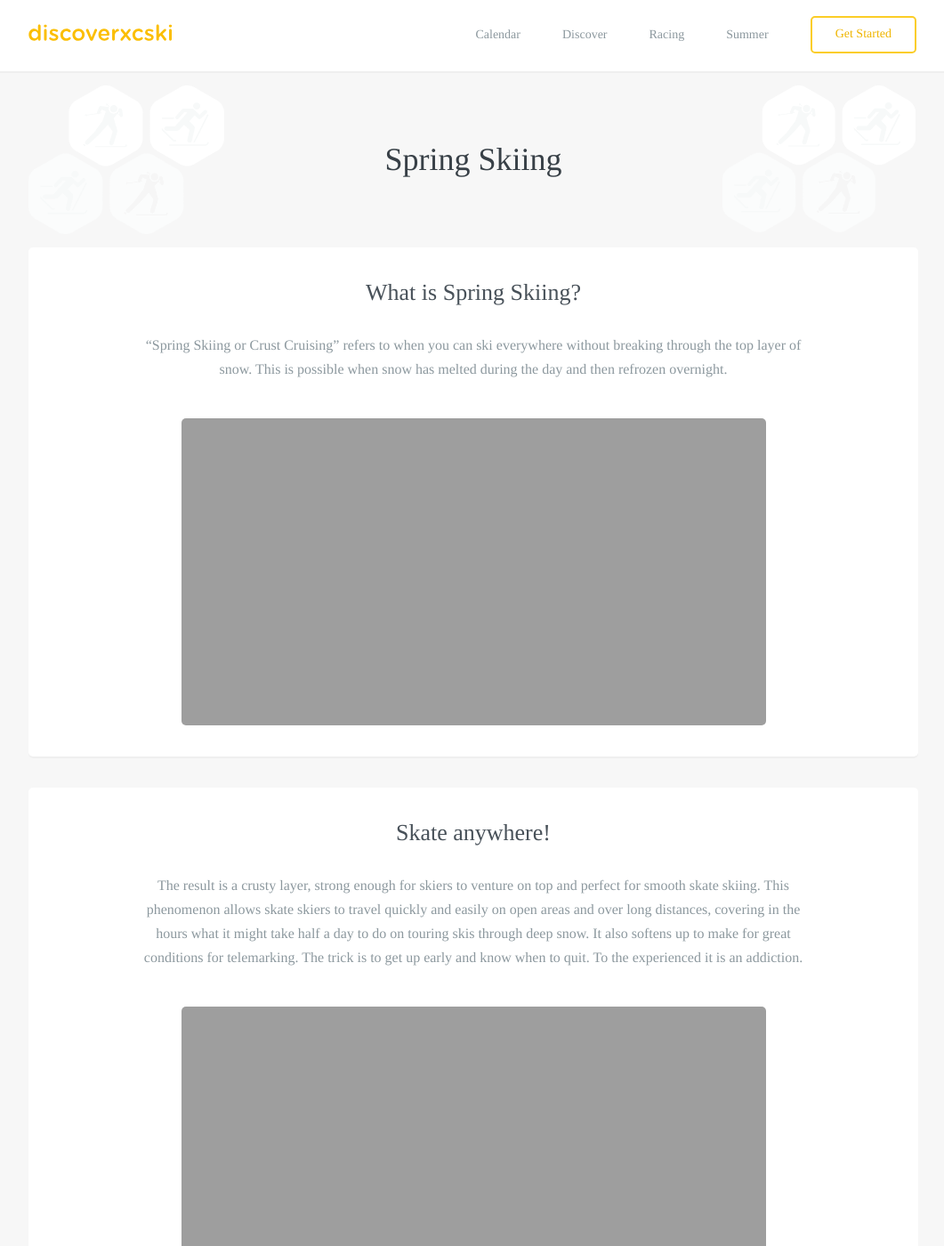
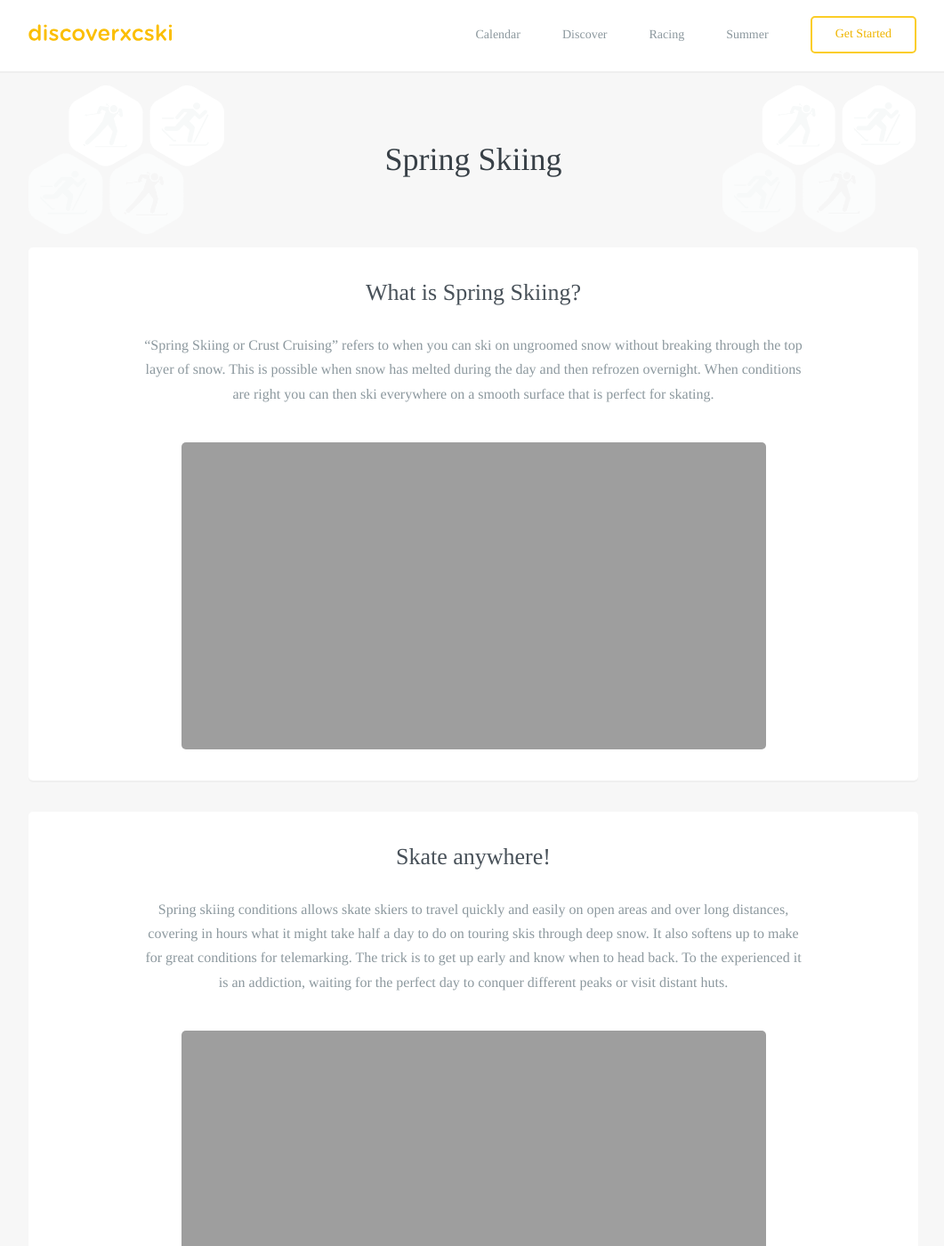
Before and after one commit to robcatto/robcatto.github.io, a Jekyll site: the page built from discoverxc/springskiing/index.html, in a window 1280 px wide and 1400 px high. Shown: the whole window at 89% size, without its empty margins (108-1169 px from the left). Built offline with Jekyll 4.4.1, drawn with Linux system fonts in a browser that asks for light colours; some web fonts are replaced; Markdown is read by kramdown in place of the engine named in the settings.

Commit message:
Update index.html

```diff
--- a/discoverxc/springskiing/index.html
+++ b/discoverxc/springskiing/index.html
@@ -30,7 +30,7 @@ layout: default
         <div id="content1">
         <section class="mobile_section" style="border-bottom: none">
                 <h3>What is Spring Skiing?</h3>
-                <p>“Spring Skiing or Crust Cruising” refers to when you can ski everywhere without breaking through the top layer of snow. This is possible when snow has melted during the day and then refrozen overnight.
+                <p>“Spring Skiing or Crust Cruising” refers to when you can ski on ungroomed snow without breaking through the top layer of snow. This is possible when snow has melted during the day and then refrozen overnight. When conditions are right you can then ski everywhere on a smooth surface that is perfect for skating.
 
                 </p>
                 <div class="one">
@@ -43,7 +43,7 @@ layout: default
 
                 <section class="mobile_section">
                     <h3>Skate anywhere!</h3>
-                    <p>The result is a crusty layer, strong enough for skiers to venture on top and perfect for smooth skate skiing. This phenomenon allows skate skiers to travel quickly and easily on open areas and over long distances, covering in the hours what it might take half a day to do on touring skis through deep snow. It also softens up to make for great conditions for telemarking. The trick is to get up early and know when to quit. To the experienced it is an addiction.
+                    <p>Spring skiing conditions allows skate skiers to travel quickly and easily on open areas and over long distances, covering in hours what it might take half a day to do on touring skis through deep snow. It also softens up to make for great conditions for telemarking. The trick is to get up early and know when to head back. To the experienced it is an addiction, waiting for the perfect day to conquer different peaks or visit distant huts.
                         </p>
 
                      <div class="one">
```
